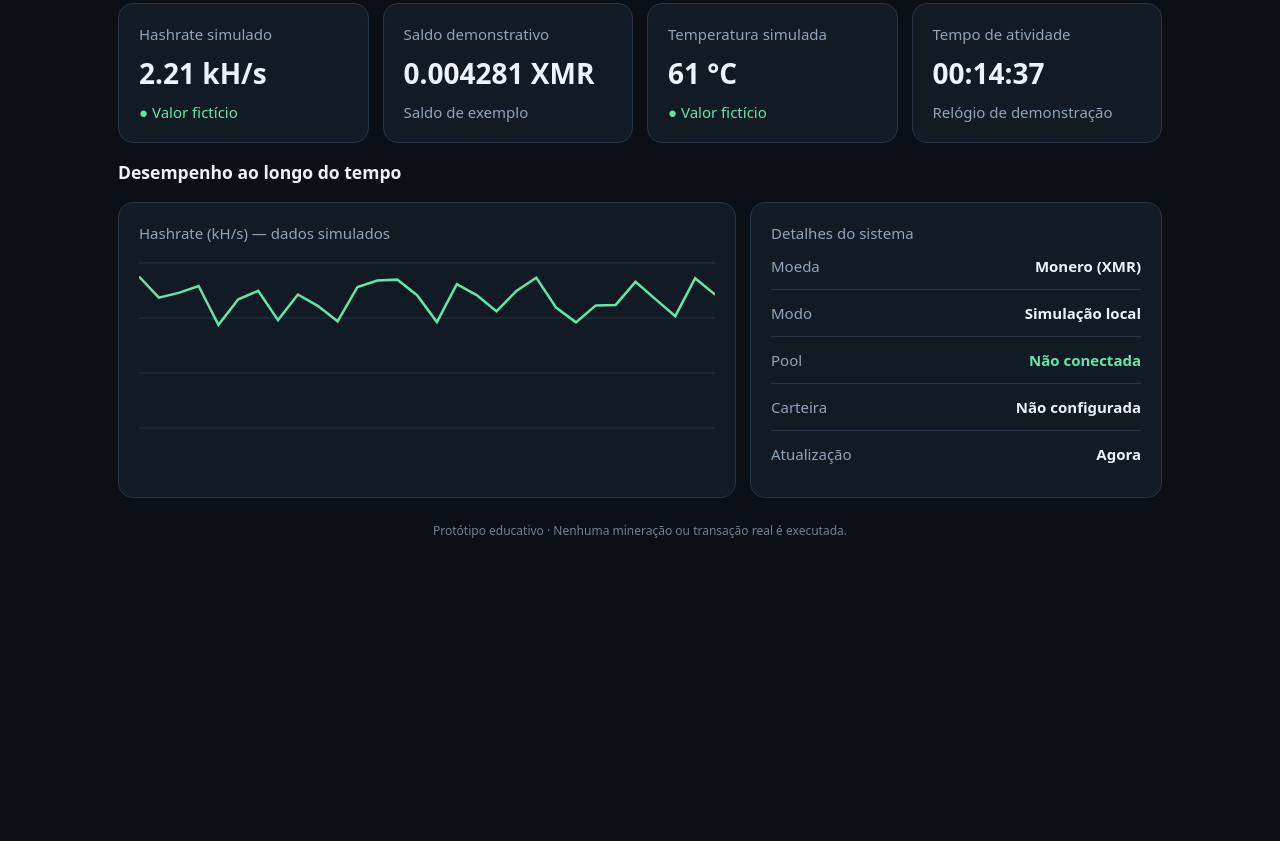
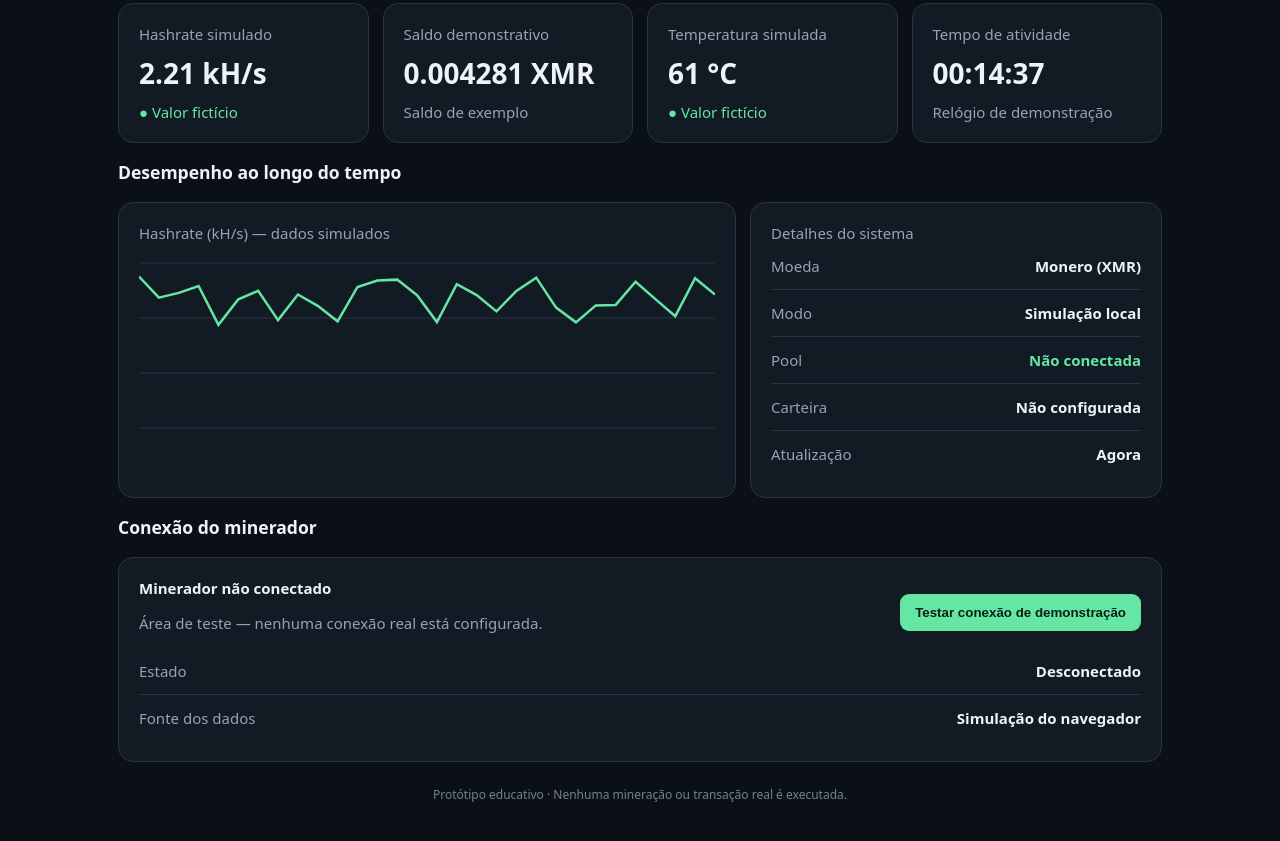
Before and after one commit to dayanderrson008-afk/xmr-mining-dashboard, a plain HTML site: page index.html in a window 1280 px wide. Shown: the part 415-1256 px from the top of the page. Before the commit the page ends 1006 px from the top, so only its background shows below. Drawn offline with Linux system fonts and the light colour scheme.

Commit message:
Update index.html

```diff
--- a/index.html
+++ b/index.html
@@ -10,10 +10,19 @@
 <div class="card"><span class="muted">Temperatura simulada</span><div class="value" id="temp">58 °C</div><span class="green">● Valor fictício</span></div>
 <div class="card"><span class="muted">Tempo de atividade</span><div class="value" id="uptime">00:14:32</div><span class="muted">Relógio de demonstração</span></div></section>
 <h3>Desempenho ao longo do tempo</h3><section class="lower"><div class="card"><span class="muted">Hashrate (kH/s) — dados simulados</span><canvas id="chart" class="chart"></canvas></div><div class="card"><span class="muted">Detalhes do sistema</span><div class="row"><span class="muted">Moeda</span><b>Monero (XMR)</b></div><div class="row"><span class="muted">Modo</span><b>Simulação local</b></div><div class="row"><span class="muted">Pool</span><b class="green">Não conectada</b></div><div class="row"><span class="muted">Carteira</span><b>Não configurada</b></div><div class="row"><span class="muted">Atualização</span><b>Agora</b></div></div></section>
+<h3>Conexão do minerador</h3>
+<section class="card" style="margin-top:12px">
+<div style="display:flex;justify-content:space-between;align-items:center;gap:12px;flex-wrap:wrap">
+<div><b id="connTitle">Minerador não conectado</b><p class="muted" id="connDesc">Área de teste — nenhuma conexão real está configurada.</p></div>
+<button class="btn" id="connectDemo">Testar conexão de demonstração</button>
+</div>
+<div class="row"><span class="muted">Estado</span><b id="connState">Desconectado</b></div>
+<div class="row"><span class="muted">Fonte dos dados</span><b>Simulação do navegador</b></div>
+</section>
 <div class="foot">Protótipo educativo · Nenhuma mineração ou transação real é executada.</div></main>
 <script>
 let active=true,secs=872,pts=Array.from({length:30},()=>2+Math.random());const $=x=>document.getElementById(x);
 function draw(){let c=$('chart'),r=c.getBoundingClientRect(),d=window.devicePixelRatio||1;c.width=r.width*d;c.height=210*d;let x=c.getContext('2d');x.scale(d,d);x.clearRect(0,0,r.width,210);x.strokeStyle='#263444';for(let k=0;k<4;k++){x.beginPath();x.moveTo(0,20+k*55);x.lineTo(r.width,20+k*55);x.stroke()}x.beginPath();pts.forEach((v,i)=>{let px=i*r.width/(pts.length-1),py=190-(v/3)*160;i?x.lineTo(px,py):x.moveTo(px,py)});x.strokeStyle='#65e6a5';x.lineWidth=2.5;x.stroke()}
 $('toggle').onclick=()=>{active=!active;$('toggle').textContent=active?'Pausar simulação':'Retomar simulação';$('status').textContent=active?'● SIMULAÇÃO ATIVA':'● SIMULAÇÃO PAUSADA';$('status').style.color=active?'#65e6a5':'#93a4b7'};
-setInterval(()=>{if(!active)return;secs++;$('uptime').textContent=[Math.floor(secs/3600),Math.floor(secs%3600/60),secs%60].map(n=>String(n).padStart(2,'0')).join(':');$('hash').textContent=(2.2+Math.random()*.5).toFixed(2)+' kH/s';$('temp').textContent=Math.round(55+Math.random()*8)+' °C';pts.push(2+Math.random());pts.shift();draw()},1000);window.onresize=draw;draw();
+setInterval(()=>{if(!active)return;secs++;$('uptime').textContent=[Math.floor(secs/3600),Math.floor(secs%3600/60),secs%60].map(n=>String(n).padStart(2,'0')).join(':');$('hash').textContent=(2.2+Math.random()*.5).toFixed(2)+' kH/s';$('temp').textContent=Math.round(55+Math.random()*8)+' °C';pts.push(2+Math.random());pts.shift();draw()},1000);$('connectDemo').onclick=()=>{const connected=$('connState').textContent!=='Conectado (demo)';$('connState').textContent=connected?'Conectado (demo)':'Desconectado';$('connTitle').textContent=connected?'Conexão de demonstração ativa':'Minerador não conectado';$('connDesc').textContent=connected?'Dados ilustrativos recebidos; não são métricas reais.':'Área de teste — nenhuma conexão real está configurada.';$('connectDemo').textContent=connected?'Desconectar demo':'Testar conexão de demonstração';$('connectDemo').classList.toggle('pause',connected)};window.onresize=draw;draw();
 </script></body></html>
```
